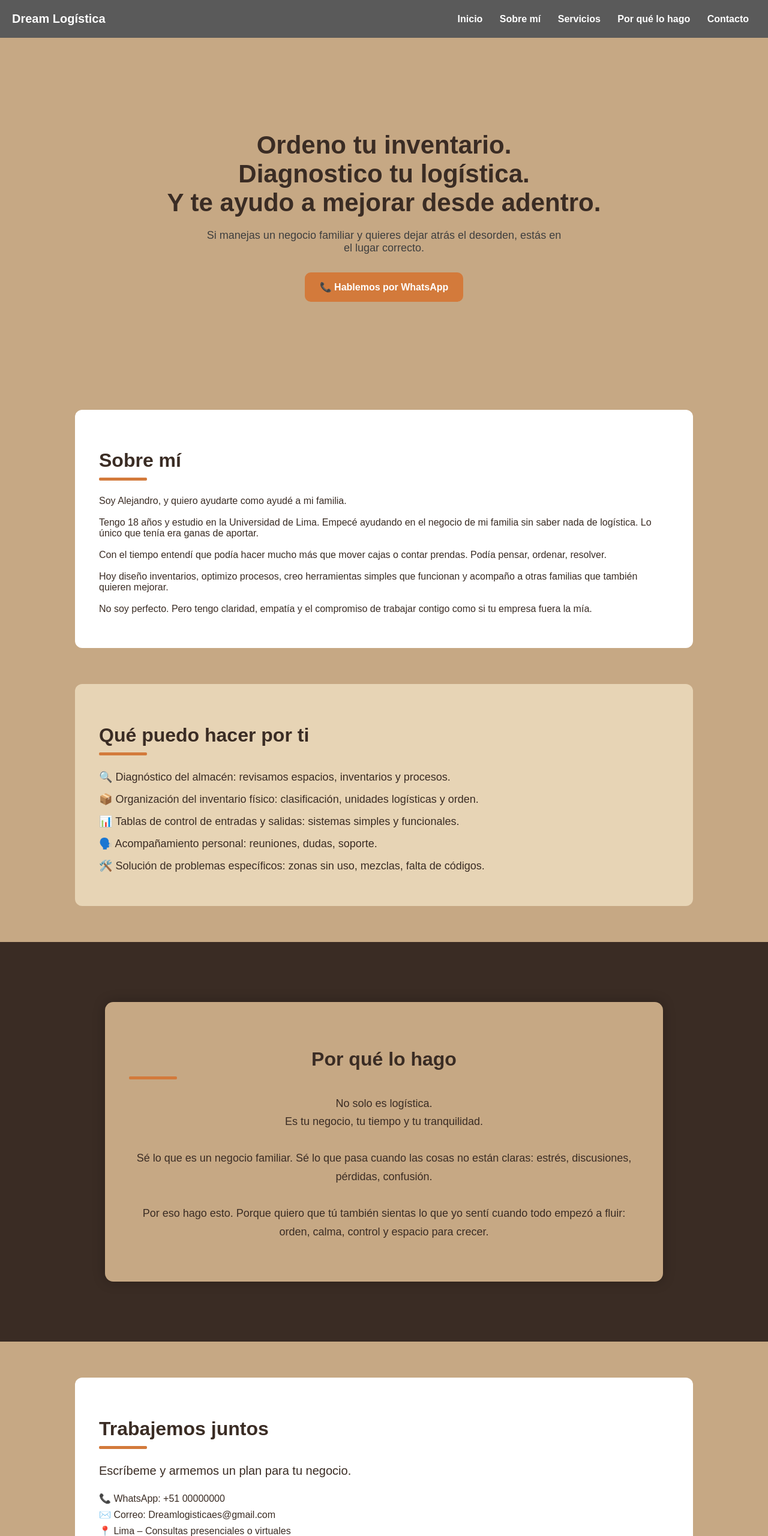
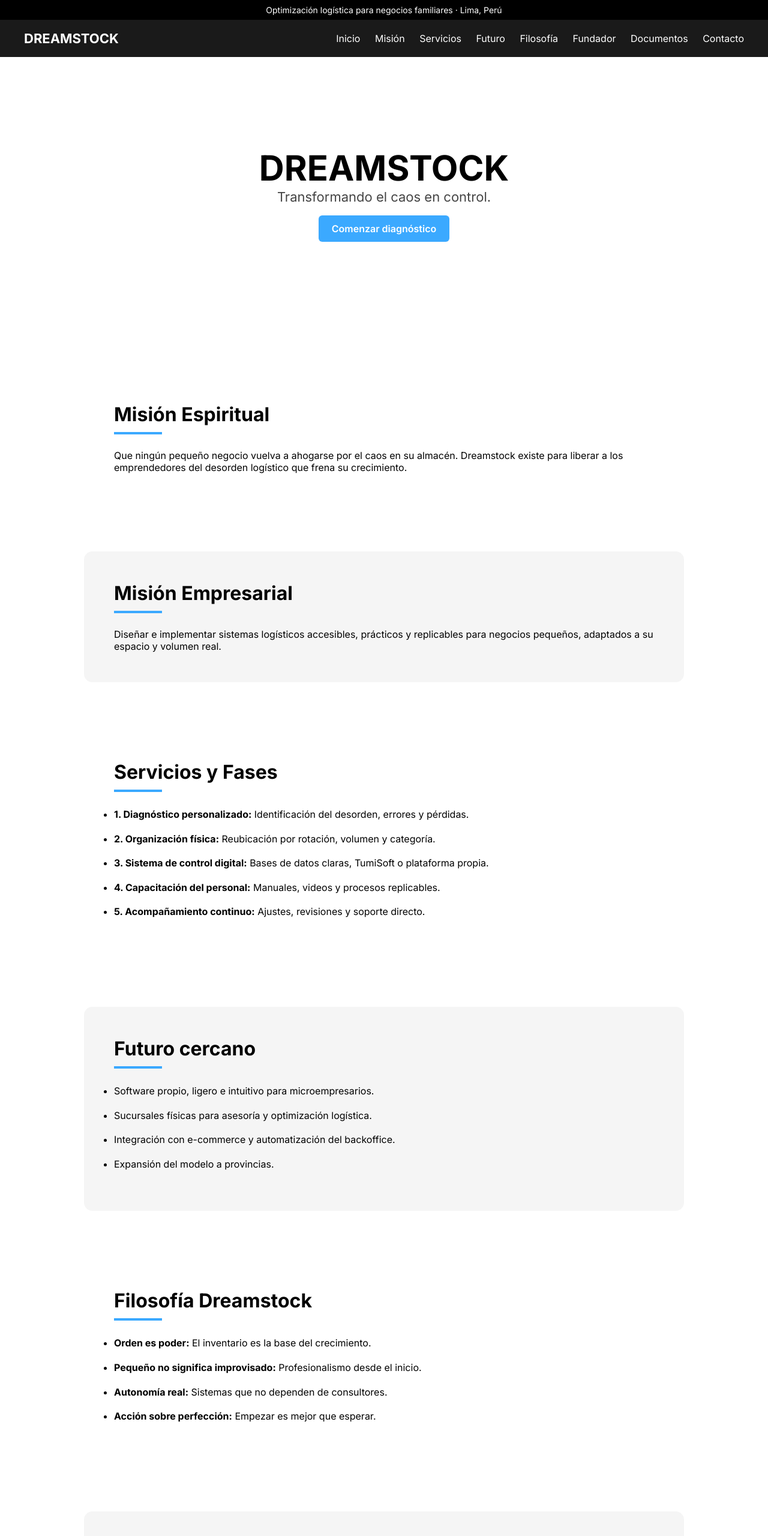
Before and after one commit to AI-LOGS/mi_web, a plain HTML site: page index.html in a window 1280 px wide. Shown: the top 2560 px of the page at 60% size. Drawn offline with Linux system fonts and the light colour scheme.

Commit message:
Add files via upload

```diff
--- a/index.html
+++ b/index.html
@@ -1,109 +1,205 @@
 <!DOCTYPE html>
 <html lang="es">
 <head>
-    <meta charset="UTF-8" />
-    <meta name="viewport" content="width=device-width, initial-scale=1.0" />
-    <title>Dream Logística – Alejandro Balarezo</title>
-    <link rel="stylesheet" href="style.css" />
+    <meta charset="UTF-8">
+    <meta name="viewport" content="width=device-width, initial-scale=1.0">
+    <title>Dreamstock – Transformando el caos en control</title>
+
+    <!-- Tipografía Inter -->
+    <link href="https://fonts.googleapis.com/css2?family=Inter:wght@300;400;600;700&display=swap" rel="stylesheet">
+
+    <!-- Iconos (para hamburguesa) -->
+    <script src="https://kit.fontawesome.com/a076d05399.js" crossorigin="anonymous"></script>
+
+    <link rel="stylesheet" href="style.css">
 </head>
 
 <body>
 
+    <!-- HEADER BAR SUPERIOR -->
+    <div class="top-bar">
+        Optimización logística para negocios familiares · Lima, Perú
+    </div>
+
     <!-- NAVBAR -->
     <header class="navbar">
-        <div class="logo">Dream Logística</div>
-        <nav>
+        <div class="logo">DREAMSTOCK</div>
+
+        <nav class="nav-links">
             <a href="#inicio">Inicio</a>
-            <a href="#sobre-mi">Sobre mí</a>
+            <a href="#mision-espiritual">Misión</a>
             <a href="#servicios">Servicios</a>
-            <a href="#porque">Por qué lo hago</a>
+            <a href="#futuro">Futuro</a>
+            <a href="#filosofia">Filosofía</a>
+            <a href="#fundador">Fundador</a>
+            <a href="#documentos">Documentos</a>
             <a href="#contacto">Contacto</a>
         </nav>
+
+        <!-- ICONO HAMBURGUESA -->
+        <div class="hamburger">
+            <i class="fas fa-bars"></i>
+        </div>
     </header>
 
-    <!-- HERO / INICIO -->
-    <section id="inicio" class="hero">
-        <h1>Ordeno tu inventario.<br>Diagnostico tu logística.<br>Y te ayudo a mejorar desde adentro.</h1>
-        <p class="hero-sub">
-            Si manejas un negocio familiar y quieres dejar atrás el desorden, estás en el lugar correcto.
-        </p>
-        <a href="https://wa.me/51000000" class="btn-primary">📞 Hablemos por WhatsApp</a>
+    <!-- MENU MÓVIL -->
+    <div class="mobile-menu">
+        <a href="#inicio">Inicio</a>
+        <a href="#mision-espiritual">Misión</a>
+        <a href="#servicios">Servicios</a>
+        <a href="#futuro">Futuro</a>
+        <a href="#filosofia">Filosofía</a>
+        <a href="#fundador">Fundador</a>
+        <a href="#documentos">Documentos</a>
+        <a href="#contacto">Contacto</a>
+    </div>
+
+    <!-- HERO -->
+    <section id="inicio" class="hero fade-in">
+        <h1>DREAMSTOCK</h1>
+        <p class="hero-sub">Transformando el caos en control.</p>
+
+        <a href="#servicios" class="btn-hero">Comenzar diagnóstico</a>
     </section>
 
-    <!-- SOBRE MÍ -->
-    <section id="sobre-mi" class="section">
-        <h2>Sobre mí</h2>
+    <!-- MISIÓN ESPIRITUAL -->
+    <section id="mision-espiritual" class="section fade-in">
+        <h2>Misión Espiritual</h2>
         <div class="divider"></div>
         <p>
-            Soy Alejandro, y quiero ayudarte como ayudé a mi familia.<br><br>
-            Tengo 18 años y estudio en la Universidad de Lima.
-            Empecé ayudando en el negocio de mi familia sin saber nada de logística.
-            Lo único que tenía era ganas de aportar.
-            <br><br>
-            Con el tiempo entendí que podía hacer mucho más que mover cajas o contar prendas.
-            Podía pensar, ordenar, resolver.
-            <br><br>
-            Hoy diseño inventarios, optimizo procesos, creo herramientas simples que funcionan
-            y acompaño a otras familias que también quieren mejorar.
-            <br><br>
-            No soy perfecto. Pero tengo claridad, empatía y el compromiso de trabajar contigo
-            como si tu empresa fuera la mía.
+            Que ningún pequeño negocio vuelva a ahogarse por el caos en su almacén.
+            Dreamstock existe para liberar a los emprendedores del desorden logístico
+            que frena su crecimiento.
+        </p>
+    </section>
+
+    <!-- MISIÓN EMPRESARIAL -->
+    <section id="mision-empresarial" class="section alt fade-in">
+        <h2>Misión Empresarial</h2>
+        <div class="divider"></div>
+        <p>
+            Diseñar e implementar sistemas logísticos accesibles, prácticos y replicables para negocios pequeños,
+            adaptados a su espacio y volumen real.
         </p>
     </section>
 
     <!-- SERVICIOS -->
-    <section id="servicios" class="section alt">
-        <h2>Qué puedo hacer por ti</h2>
+    <section id="servicios" class="section fade-in">
+        <h2>Servicios y Fases</h2>
         <div class="divider"></div>
+
         <ul class="service-list">
-            <li><span>🔍</span> Diagnóstico del almacén: revisamos espacios, inventarios y procesos.</li>
-            <li><span>📦</span> Organización del inventario físico: clasificación, unidades logísticas y orden.</li>
-            <li><span>📊</span> Tablas de control de entradas y salidas: sistemas simples y funcionales.</li>
-            <li><span>🗣️</span> Acompañamiento personal: reuniones, dudas, soporte.</li>
-            <li><span>🛠️</span> Solución de problemas específicos: zonas sin uso, mezclas, falta de códigos.</li>
+            <li><strong>1. Diagnóstico personalizado:</strong> Identificación del desorden, errores y pérdidas.</li>
+            <li><strong>2. Organización física:</strong> Reubicación por rotación, volumen y categoría.</li>
+            <li><strong>3. Sistema de control digital:</strong> Bases de datos claras, TumiSoft o plataforma propia.</li>
+            <li><strong>4. Capacitación del personal:</strong> Manuales, videos y procesos replicables.</li>
+            <li><strong>5. Acompañamiento continuo:</strong> Ajustes, revisiones y soporte directo.</li>
         </ul>
     </section>
 
-  <section id="porque" class="motiv">
-    <div class="motiv-container">
-        <h2>Por qué lo hago</h2>
-        <div class="divider light"></div>
+    <!-- FUTURO -->
+    <section id="futuro" class="section alt fade-in">
+        <h2>Futuro cercano</h2>
+        <div class="divider"></div>
+
+        <ul class="future-list">
+            <li>Software propio, ligero e intuitivo para microempresarios.</li>
+            <li>Sucursales físicas para asesoría y optimización logística.</li>
+            <li>Integración con e-commerce y automatización del backoffice.</li>
+            <li>Expansión del modelo a provincias.</li>
+        </ul>
+    </section>
+
+    <!-- FILOSOFÍA -->
+    <section id="filosofia" class="section fade-in">
+        <h2>Filosofía Dreamstock</h2>
+        <div class="divider"></div>
+
+        <ul class="ph-list">
+            <li><strong>Orden es poder:</strong> El inventario es la base del crecimiento.</li>
+            <li><strong>Pequeño no significa improvisado:</strong> Profesionalismo desde el inicio.</li>
+            <li><strong>Autonomía real:</strong> Sistemas que no dependen de consultores.</li>
+            <li><strong>Acción sobre perfección:</strong> Empezar es mejor que esperar.</li>
+        </ul>
+    </section>
+
+    <!-- FUNDADOR -->
+    <section id="fundador" class="section alt fade-in">
+        <h2>Sobre el fundador</h2>
+        <div class="divider"></div>
+
         <p>
-            No solo es logística.<br>
-            Es tu negocio, tu tiempo y tu tranquilidad.
-            <br><br>
-            Sé lo que es un negocio familiar.
-            Sé lo que pasa cuando las cosas no están claras:
-            estrés, discusiones, pérdidas, confusión.
-            <br><br>
-            Por eso hago esto.
-            Porque quiero que tú también sientas lo que yo sentí cuando todo empezó a fluir:
-            orden, calma, control y espacio para crecer.
+            Soy <strong>Alejandro Balarezo</strong>, fundador de Dreamstock.
+            Nací dentro de un negocio familiar y vi el impacto del desorden.
+            Mi objetivo es que ningún emprendedor enfrente el caos solo.
         </p>
-    </div>
-</section>
+    </section>
+
+    <!-- DOCUMENTOS -->
+    <section id="documentos" class="section fade-in">
+        <h2>Documentos y Recursos</h2>
+        <div class="divider"></div>
+
+        <div class="doc-grid">
+
+            <div class="doc-card hover-up">
+                <h3>Propuesta Comercial</h3>
+                <p>Presentación oficial de Dreamstock.</p>
+                <a class="btn-doc" href="Propuesta-Dreamstock.pdf">Descargar</a>
+            </div>
+
+            <div class="doc-card hover-up">
+                <h3>Checklist de Inventario</h3>
+                <p>Guía rápida para revisar un almacén.</p>
+                <a class="btn-doc" href="Checklist-Dreamstock.pdf">Descargar</a>
+            </div>
+
+            <div class="doc-card hover-up">
+                <h3>Servicios y Fases</h3>
+                <p>Detalle técnico del proceso Dreamstock.</p>
+                <a class="btn-doc" href="Servicios-Fases.pdf">Descargar</a>
+            </div>
+
+            <div class="doc-card hover-up">
+                <h3>Metodología Dreamstock</h3>
+                <p>Principios estratégicos del sistema.</p>
+                <a class="btn-doc" href="Metodologia-Dreamstock.pdf">Descargar</a>
+            </div>
+
+        </div>
+    </section>
 
     <!-- CONTACTO -->
-    <section id="contacto" class="section">
-        <h2>Trabajemos juntos</h2>
+    <section id="contacto" class="section alt fade-in">
+        <h2>Contacto</h2>
         <div class="divider"></div>
-        <p class="contact-text">
-            Escríbeme y armemos un plan para tu negocio.
-        </p>
 
-        <div class="contact-info">
-            <p>📞 WhatsApp: +51 00000000</p>
-            <p>✉️ Correo: Dreamlogisticaes@gmail.com</p>
-            <p>📍 Lima – Consultas presenciales o virtuales</p>
-            <p>📸 Redes: Pronto disponibles</p>
-        </div>
+        <p><strong>WhatsApp empresarial:</strong> Próximamente disponible</p>
+        <p><strong>Correo:</strong> dreamstock@gmail.com</p>
 
-        <a href="https://wa.me/51000000" class="btn-primary">Hablar por WhatsApp</a>
+        <p class="contact-note">Contáctanos temporalmente por nuestras redes sociales:</p>
+
+        <ul class="social-list">
+            <li>Instagram: @dreamstock</li>
+            <li>TikTok: @dreamstock</li>
+            <li>YouTube: Dreamstock</li>
+        </ul>
     </section>
 
+    <!-- FOOTER -->
     <footer>
-        © 2025 Dream Logística – Todos los derechos reservados
+        © 2025 Dreamstock · Todos los derechos reservados · Lima, Perú
     </footer>
+
+    <!-- SCRIPT MENU -->
+    <script>
+        const hamburger = document.querySelector(".hamburger");
+        const mobileMenu = document.querySelector(".mobile-menu");
+
+        hamburger.addEventListener("click", () => {
+            mobileMenu.classList.toggle("open");
+        });
+    </script>
 
 </body>
 </html>
--- a/style.css
+++ b/style.css
@@ -1,18 +1,32 @@
-/* PALETA EXTRAÍDA DE LA IMAGEN */
-:root {
-    --beige: #C6A884;
-    --marron: #3A2C24;
-    --cobre: #D37A3B;
-    --gris: #5A5A5A;
-    --blanco: #FFFFFF;
+/* TIPOGRAFÍA */
+body {
+    font-family: 'Inter', sans-serif;
 }
 
-/* BODY */
-body {
+/* PALETA */
+:root {
+    --negro: #000;
+    --gris-oscuro: #1a1a1a;
+    --gris-claro: #f5f5f5;
+    --blanco: #ffffff;
+    --celeste: #3BA9FF;
+}
+
+/* RESET */
+body, h1, h2, h3, p, a, ul {
     margin: 0;
-    font-family: Arial, Helvetica, sans-serif;
-    background-color: var(--beige);
-    color: var(--marron);
+    padding: 0;
+    box-sizing: border-box;
+}
+
+/* TOP BAR */
+.top-bar {
+    width: 100%;
+    background: var(--negro);
+    color: var(--blanco);
+    text-align: center;
+    padding: 8px 0;
+    font-size: 14px;
 }
 
 /* NAVBAR */
@@ -20,155 +34,196 @@
     display: flex;
     justify-content: space-between;
     align-items: center;
-    background: var(--gris);
-    padding: 20px;
+    padding: 18px 40px;
+    background: var(--gris-oscuro);
     color: var(--blanco);
-    position: sticky;
-    top: 0;
-    z-index: 1000;
 }
 
-.navbar a {
+.nav-links a {
+    margin-left: 20px;
+    text-decoration: none;
     color: var(--blanco);
-    margin: 0 12px;
-    text-decoration: none;
-    font-weight: bold;
+    transition: 0.3s;
+    font-weight: 500;
+}
+
+.nav-links a:hover {
+    opacity: 0.7;
 }
 
 .logo {
-    font-size: 20px;
-    font-weight: bold;
+    font-size: 22px;
+    font-weight: 700;
+}
+
+/* HAMBURGUESA */
+.hamburger {
+    display: none;
+    cursor: pointer;
+    font-size: 26px;
     color: var(--blanco);
+}
+
+/* MENU MÓVIL */
+.mobile-menu {
+    display: none;
+    flex-direction: column;
+    background: var(--gris-oscuro);
+    padding: 20px;
+}
+
+.mobile-menu a {
+    color: var(--blanco);
+    padding: 10px 0;
+    text-decoration: none;
+    transition: 0.3s;
+}
+
+.mobile-menu.open {
+    display: flex;
 }
 
 /* HERO */
 .hero {
     text-align: center;
-    padding: 120px 20px;
-    background: var(--beige);
+    padding: 150px 20px;
 }
 
 .hero h1 {
-    font-size: 42px;
-    color: var(--marron);
-    margin-bottom: 20px;
+    font-size: 58px;
+    font-weight: 700;
 }
 
 .hero-sub {
-    font-size: 18px;
-    color: #3e3e3e;
-    max-width: 600px;
-    margin: 0 auto 30px;
+    font-size: 22px;
+    color: #444;
+    margin-bottom: 30px;
 }
 
-.btn-primary {
-    display: inline-block;
-    background: var(--cobre);
-    padding: 15px 25px;
-    color: var(--blanco);
-    font-weight: bold;
-    border-radius: 10px;
+.btn-hero {
+    padding: 12px 22px;
+    background: var(--celeste);
+    color: white;
     text-decoration: none;
-    transition: 0.25s;
+    border-radius: 6px;
+    font-weight: 600;
+    transition: 0.3s;
 }
 
-.btn-primary:hover {
-    background: #b8652f;
+.btn-hero:hover {
+    opacity: 0.8;
 }
 
 /* SECCIONES */
 .section {
     width: 80%;
-    max-width: 950px;
-    margin: 60px auto;
-    padding: 40px;
+    max-width: 900px;
+    margin: 80px auto;
+    padding: 50px;
     background: var(--blanco);
-    border-radius: 12px;
-    color: var(--marron);
+    border-radius: 14px;
 }
 
 .section.alt {
-    background: #e7d4b5;
+    background: var(--gris-claro);
 }
 
 h2 {
     font-size: 32px;
     margin-bottom: 10px;
-    color: var(--marron);
 }
 
 .divider {
     width: 80px;
-    height: 5px;
-    background: var(--cobre);
+    height: 4px;
+    background: var(--celeste);
     margin-bottom: 25px;
-    border-radius: 2px;
 }
 
-/* SECCIÓN OSCURA (POR QUÉ LO HAGO) */
-.motiv {
-    background: var(--marron);
-    padding: 100px 20px;
-    display: flex;
-    justify-content: center;
-    align-items: center;
+/* LISTAS */
+.service-list li,
+.future-list li,
+.ph-list li {
+    margin-bottom: 15px;
+    line-height: 1.6;
 }
 
-.motiv-container {
-    background: var(--beige);
-    color: var(--marron);
-    max-width: 850px;
-    padding: 50px 40px;
-    border-radius: 14px;
-    box-shadow: 0 0 20px rgba(0,0,0,0.25);
-    text-align: center;
+/* DOCUMENTOS */
+.doc-grid {
+    display: grid;
+    grid-template-columns: repeat(auto-fit, minmax(240px, 1fr));
+    gap: 25px;
 }
 
-.motiv-container h2 {
-    font-size: 32px;
-    margin-bottom: 10px;
-    color: var(--marron);
+.doc-card {
+    background: var(--gris-claro);
+    padding: 25px;
+    border-radius: 12px;
+    box-shadow: 0 0 10px rgba(0,0,0,0.05);
+    transition: 0.3s;
 }
 
-.motiv-container p {
-    color: var(--marron);
-    font-size: 18px;
-    line-height: 1.7;
+.hover-up:hover {
+    transform: translateY(-6px);
+    box-shadow: 0 8px 20px rgba(0,0,0,0.12);
 }
 
-.divider.light {
-    background: var(--cobre);
+.btn-doc {
+    display: inline-block;
+    margin-top: 10px;
+    padding: 10px 16px;
+    background: var(--celeste);
+    color: white;
+    text-decoration: none;
+    border-radius: 6px;
+    font-weight: 600;
+    transition: 0.3s;
 }
 
-
-/* SERVICIOS */
-.service-list {
-    list-style: none;
-    padding: 0;
-}
-
-.service-list li {
-    font-size: 18px;
-    margin: 15px 0;
-    color: var(--marron);
+.btn-doc:hover {
+    opacity: 0.85;
 }
 
 /* CONTACTO */
-.contact-text {
-    font-size: 20px;
-    margin-bottom: 25px;
-}
-
-.contact-info p {
-    margin: 8px 0;
+.social-list li {
+    margin-bottom: 8px;
 }
 
 /* FOOTER */
 footer {
-    background: var(--marron);
-    color: var(--beige);
+    background: var(--negro);
+    color: white;
     text-align: center;
-    padding: 20px;
-    margin-top: 50px;
-    border-top: 3px solid var(--cobre);
+    padding: 25px 0;
+    margin-top: 60px;
 }
+
+/* ANIMACIONES */
+.fade-in {
+    opacity: 0;
+    animation: fadeIn 0.9s ease-out forwards;
+}
+
+@keyframes fadeIn {
+    to { opacity: 1; }
+}
+
+/* RESPONSIVE */
+@media (max-width: 820px) {
+
+    .nav-links {
+        display: none;
+    }
+
+    .hamburger {
+        display: block;
+    }
+
+    .section {
+        width: 90%;
+    }
+
+    .hero h1 {
+        font-size: 42px;
+    }
+}
```
